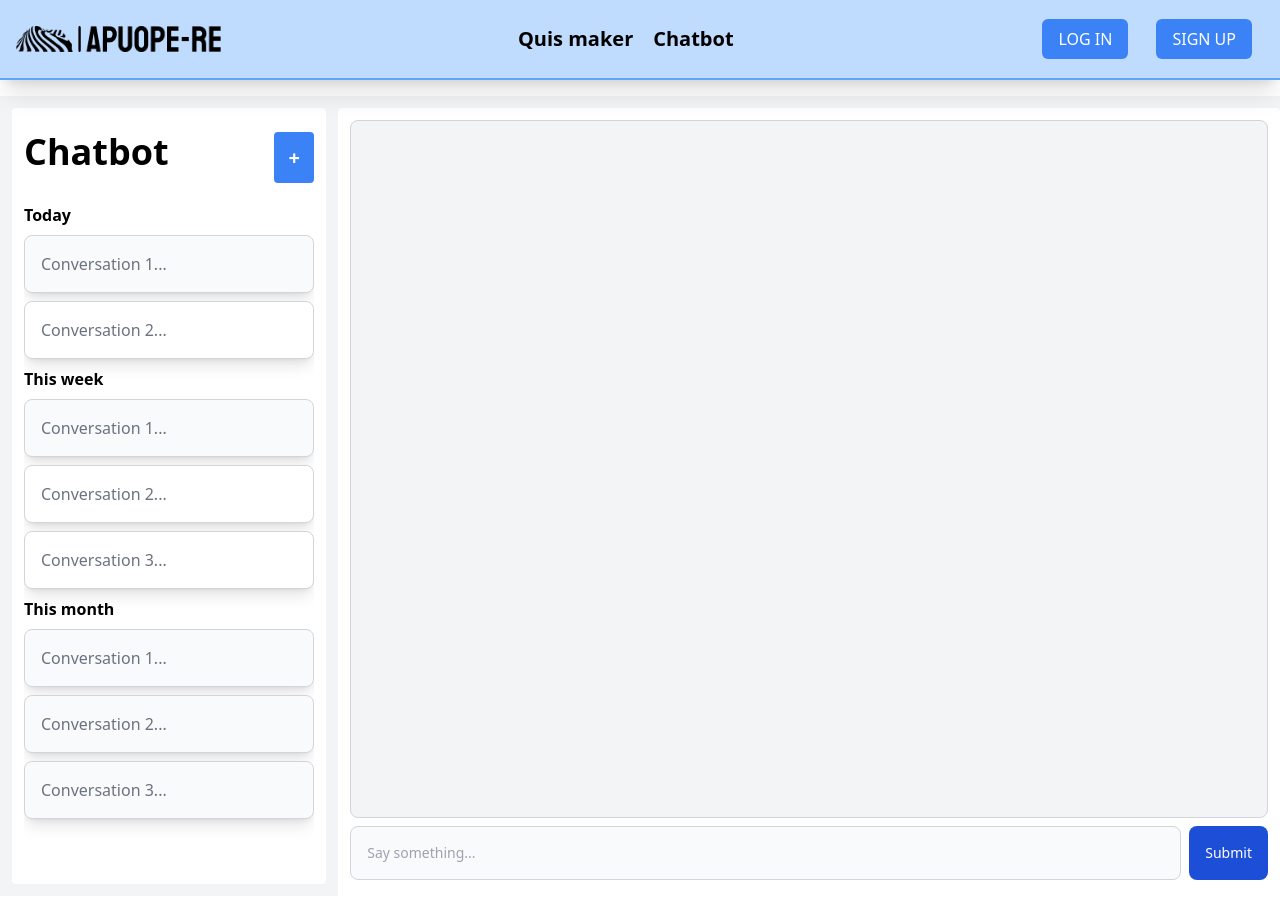
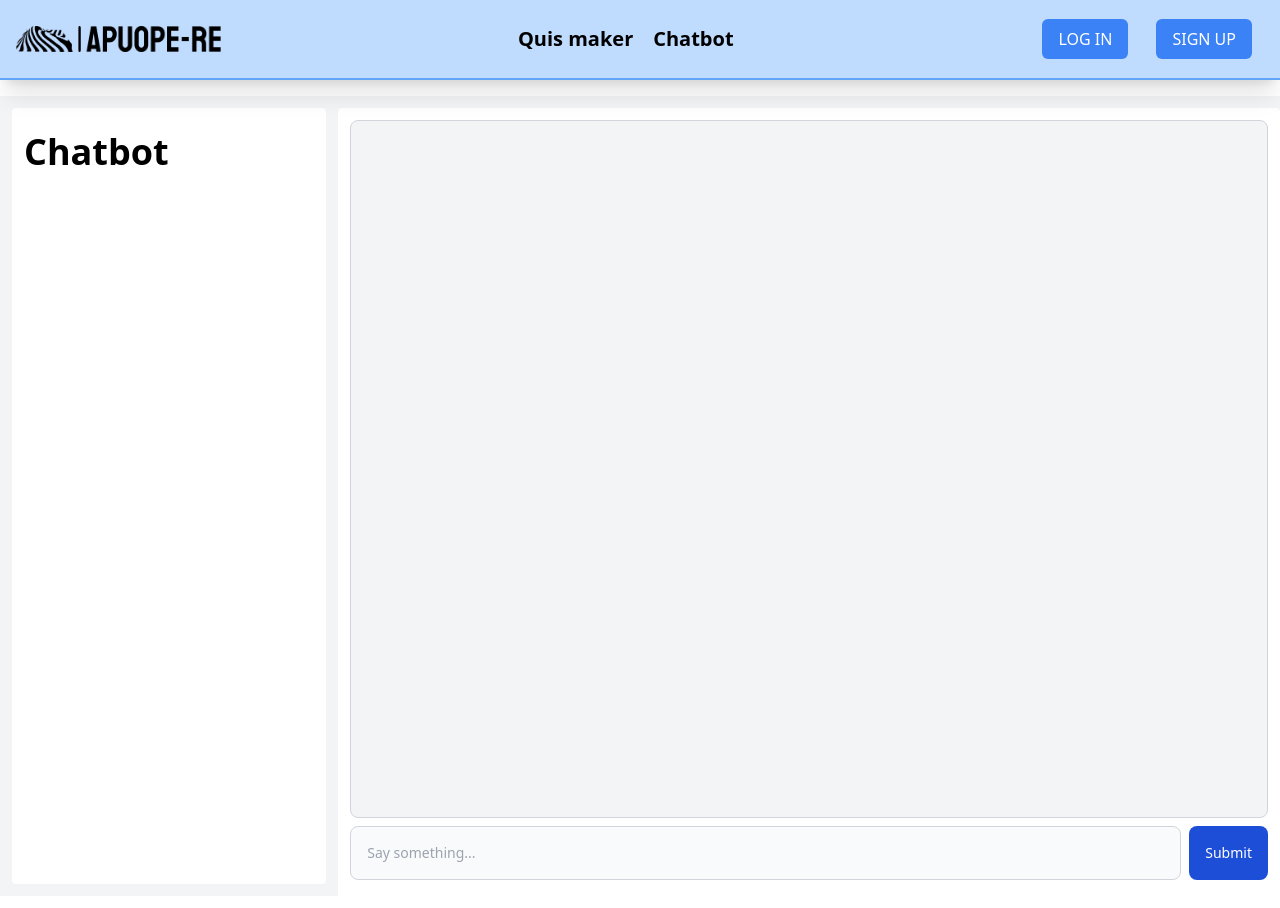
Before and after one commit to APUOPE-RE/frontend, a Next.js app: page /chatbot in a window 1280 px wide. Built offline with nearby package versions, Linux system fonts and the light colour scheme.

Commit message:
Issue-11 delete mock conversations and render actual responses

```diff
--- a/src/app/chatbot/page.tsx
+++ b/src/app/chatbot/page.tsx
@@ -2,8 +2,6 @@
 import { useState } from "react";
 import { ChatBotRequestData, chatBotRequest } from "../actions/chatbot/chatbot";
 import { useForm } from "react-hook-form";
-
-const API_BASE_URL = process.env.NEXT_PUBLIC_API_BASE_URL;
 
 type Message = {
 	from: string;
@@ -15,69 +13,36 @@ export default function Chatbot() {
 		handleSubmit,
 		reset,
 		register,
-		watch,
-		setError,
-		clearErrors,
-		formState: { errors },
+		formState: {},
 	} = useForm<ChatBotRequestData>();
 	const [messages, setMessages] = useState<Message[]>([]);
-	const [userInput, setUserInput] = useState<Message[]>([]);
 
 	const handleRequest = async (data: ChatBotRequestData) => {
 		if (!data.data.trim()) return;
 
-		setMessages((list) => [...list, {from: "user", message: data.data}]);
+		setMessages((list) => [...list, { from: "user", message: data.data }]);
 
-		var response = await chatBotRequest(data);
-		setMessages((list) => [...list, {from: "bot", message: response.data}]);
+		try {
+			const response = await chatBotRequest(data);
+			setMessages((list) => [...list, { from: "bot", message: response.data }]);
+		} catch (error) {
+			console.error("Error fetching chatbot response:", error);
+			setMessages((list) => [...list, { from: "bot", message: "Sorry, something went wrong." }]);
+		}
+
+		// Reset form input
 		reset();
 	};
 
 	return (
 		<div className="flex flex-row bg-gray-100 py-3 h-screen">
 			<div className="basis-1/4 bg-white p-3 h-full mx-3 rounded">
-				<div
-					className="flex justify-between py-3"
-					style={{ height: "10%" }}
-				>
+				<div className="flex justify-between py-3" style={{ height: "10%" }}>
 					<h1 className="text-4xl font-extrabold">Chatbot</h1>
-					<button className="bg-blue-500 text-white text-xl h-50 font-bold rounded w-10">
-						+
-					</button>
 				</div>
+				<div className="overflow-auto" style={{ height: "90%" }} />
+			</div>
 
-				<div className="overflow-auto" style={{ height: "90%" }}>
-					<p className="mt-2 font-bold">Today</p>
-					<div className="w-full p-4 text-gray-500 border bg-gray-50 shadow-lg border-gray-300 rounded-lg mt-2">
-						<p>Conversation 1...</p>
-					</div>
-					<div className="w-full p-4 text-gray-500 border bg-white shadow-lg border-gray-300 rounded-lg mt-2">
-						<p>Conversation 2...</p>
-					</div>
-
-					<p className="mt-2 font-bold">This week </p>
-					<div className="w-full p-4 text-gray-500 border bg-gray-50 shadow-lg border-gray-300 rounded-lg mt-2">
-						<p>Conversation 1...</p>
-					</div>
-					<div className="w-full p-4 text-gray-500 border bg-white shadow-lg border-gray-300 rounded-lg mt-2">
-						<p>Conversation 2...</p>
-					</div>
-					<div className="w-full p-4 text-gray-500 border bg-white shadow-lg border-gray-300 rounded-lg mt-2">
-						<p>Conversation 3...</p>
-					</div>
-
-					<p className="mt-2 font-bold">This month </p>
-					<div className="w-full p-4 text-gray-500 border bg-gray-50 shadow-lg border-gray-300 rounded-lg mt-2">
-						<p>Conversation 1...</p>
-					</div>
-					<div className="w-full p-4 text-gray-500 border bg-gray-50 shadow-lg border-gray-300 rounded-lg mt-2">
-						<p>Conversation 2...</p>
-					</div>
-					<div className="w-full p-4 text-gray-500 border bg-gray-50 shadow-lg border-gray-300 rounded-lg mt-2">
-						<p>Conversation 3...</p>
-					</div>
-				</div>
-			</div>
 			<div className="basis-3/4 bg-white p-3 h-screen rounded">
 				<div className="w-100" style={{ height: "90%" }}>
 					<div className="h-full w-full p-4 border bg-gray-100 border-gray-300 rounded-lg space-y-4 overflow-auto">
@@ -99,24 +64,21 @@ export default function Chatbot() {
 						))}
 					</div>
 				</div>
-				<div
-					className="d-flex items-end py-2"
-					style={{ height: "10%" }}
-				>
+
+				<div className="d-flex items-end py-2" style={{ height: "10%" }}>
 					<form onSubmit={handleSubmit(handleRequest)}>
 						<div className="flex align-center">
 							<input
-								type="search"
-								id="search"
+								type="text"
+								id="input"
 								className="basis-11/12 me-2 p-4 text-sm text-gray-900 border border-gray-300 rounded-lg bg-gray-50"
 								placeholder="Say something..."
-								{...register("data")}
-								required
+								{...register("data", { required: true })}
 							/>
 							<input
 								type="submit"
-								className="text-white right-2.5 bottom-2.5 bg-blue-700 font-medium rounded-lg text-sm px-4 py-2"
-								value={"Submit"}
+								className="text-white bg-blue-700 font-medium rounded-lg text-sm px-4 py-2"
+								value="Submit"
 							/>
 						</div>
 					</form>
```
